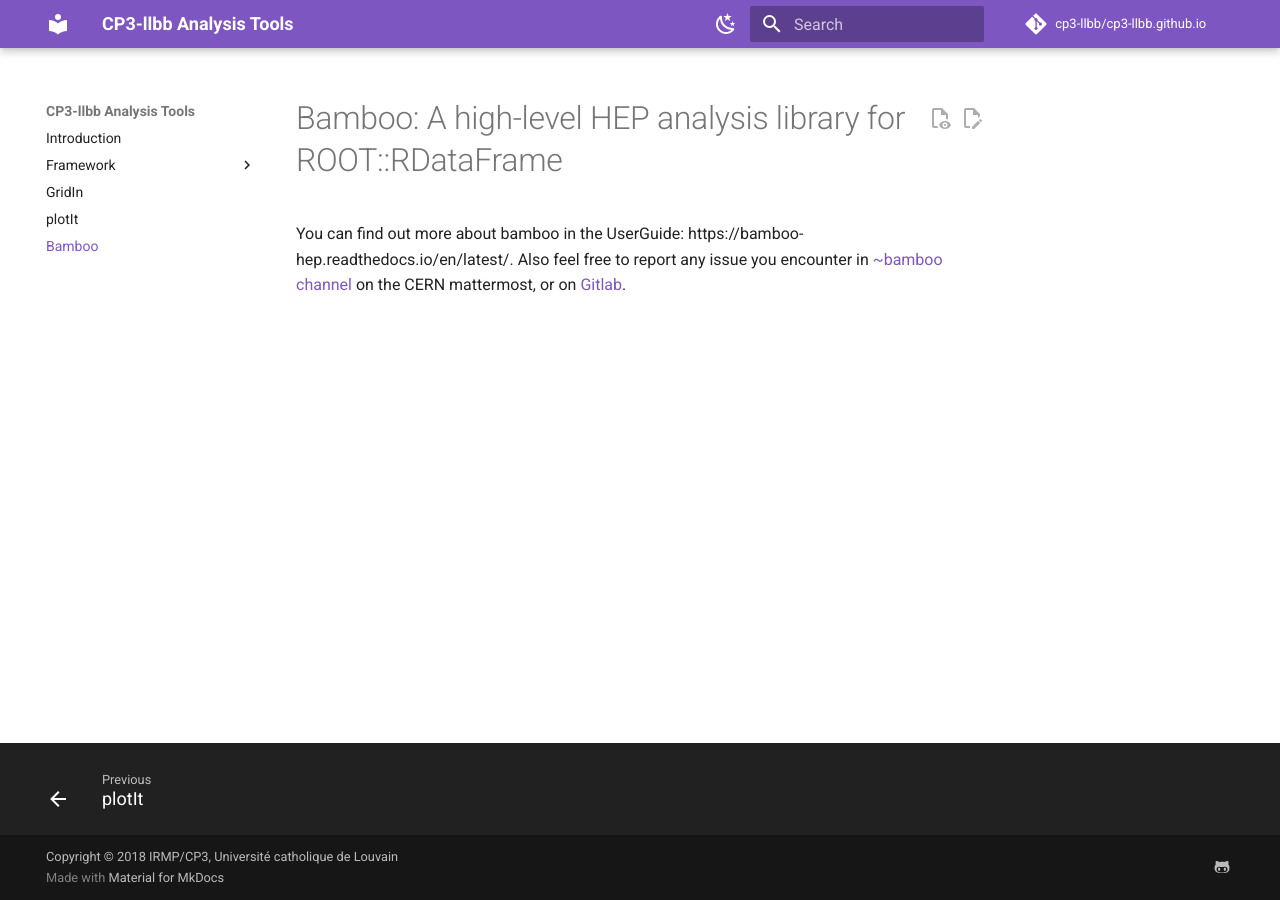
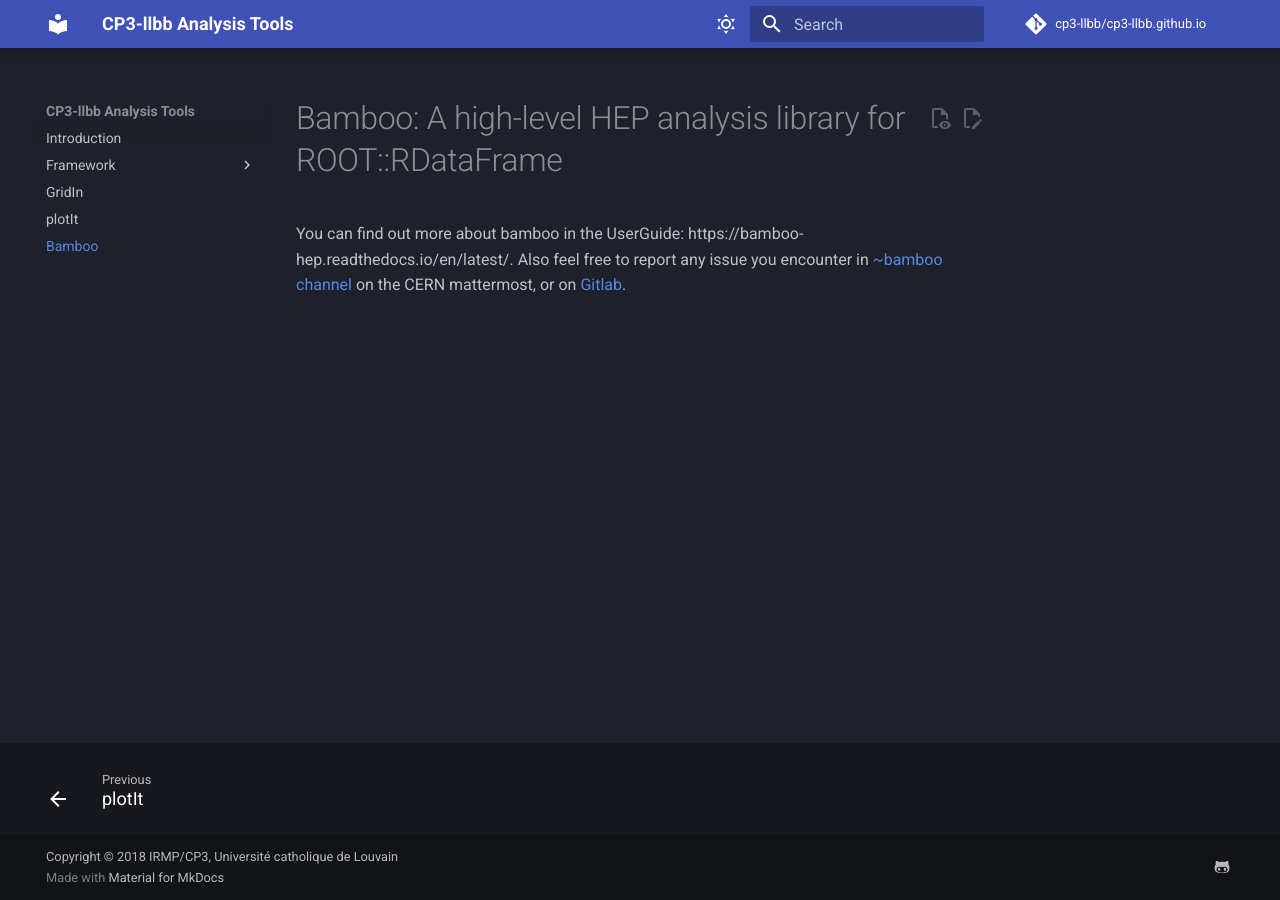
Before and after one commit to cp3-llbb/cp3-llbb.github.io, an MkDocs documentation site: the page built from docs/bamboo.md, in a window 1280 px wide. Built offline with MkDocs 1.6.1 and Material for MkDocs 9.7.7, drawn with Linux system fonts in a browser that asks for light colours; comment, search, counter and statistics services are not loaded.

Commit message:
Update mkdocs.yml

```diff
--- a/mkdocs.yml
+++ b/mkdocs.yml
@@ -40,15 +40,9 @@ plugins:
 
 # https://squidfunk.github.io/mkdocs-material/setup/changing-the-colors/#primary-color
 theme:
-  name: material
+  name: 'material'
   language: 'en'
   palette:
-    - scheme: default
-      primary: deep purple
-      accent: deep purple
-      toggle:
-        icon: material/weather-night
-        name: Switch to dark mode
     - scheme: slate
       primary: 'indigo'
       accent: 'indigo'
```
